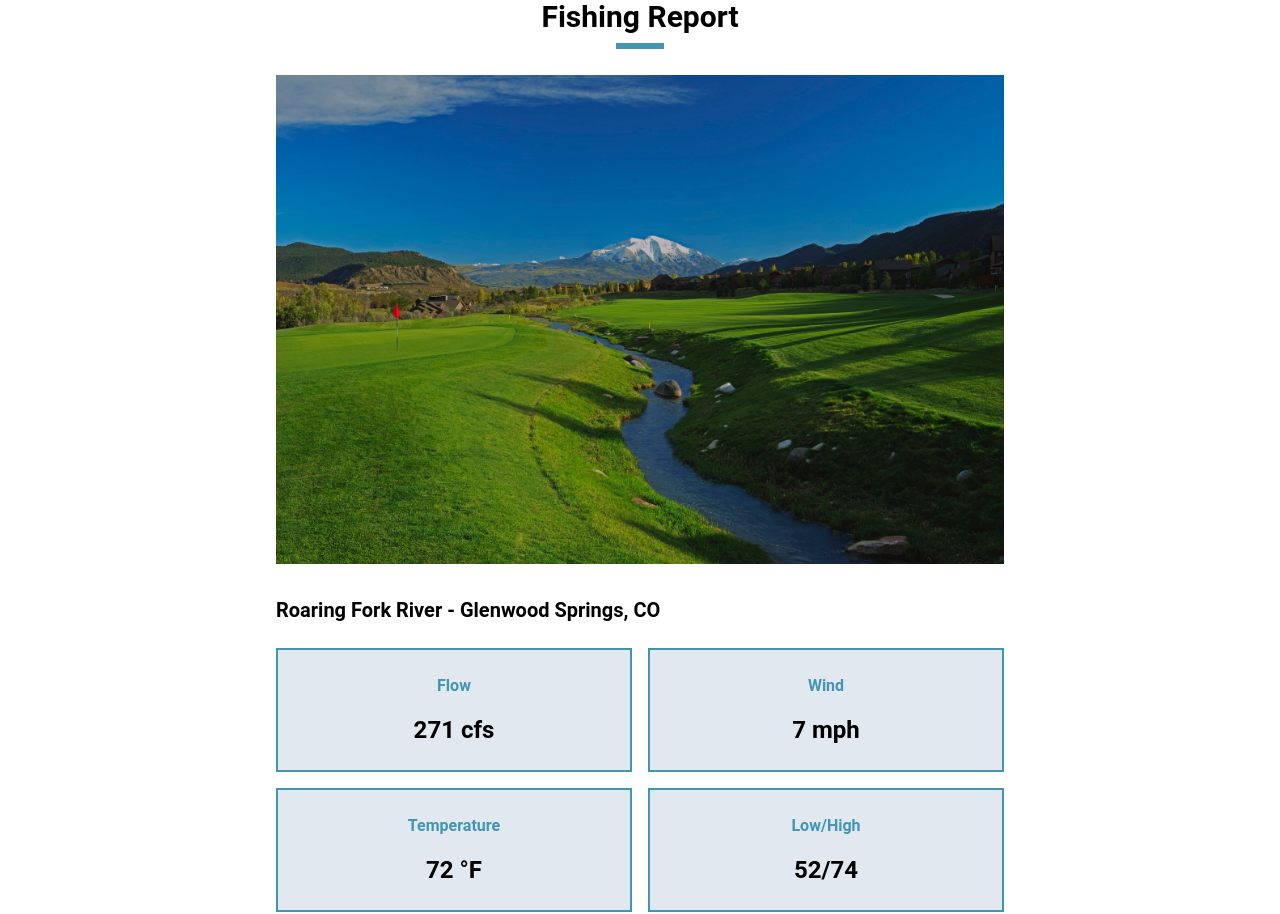
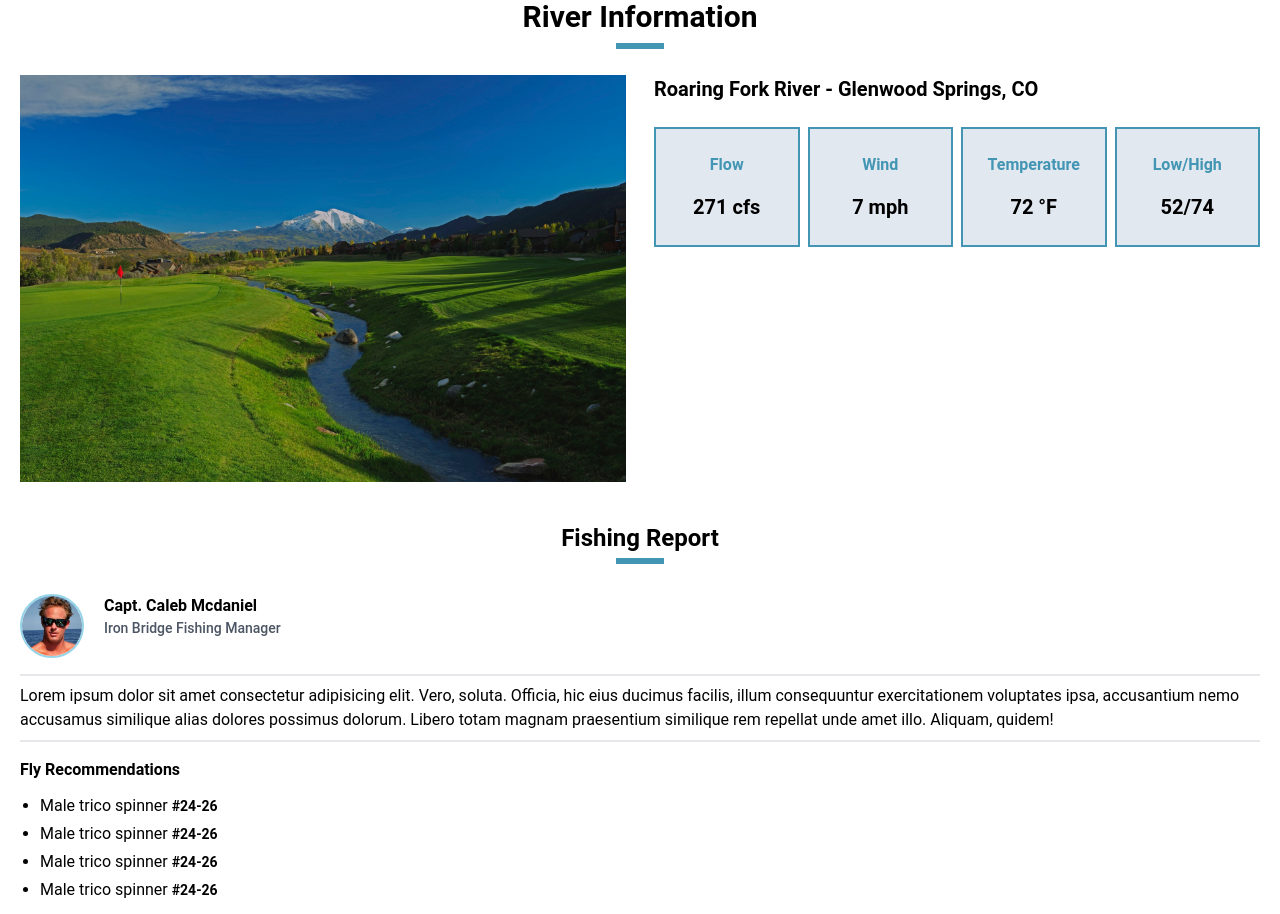
Before and after one commit to charliebarger/SwellGod, a React (Create React App) app: page / in a window 1280 px wide. Shown: the part 140-1054 px from the top of the page. Built offline with nearby package versions, Linux system fonts and the light colour scheme; the HTML template or start-up script is replaced by a standard one.

Commit message:
add report section

```diff
--- a/src/App.tsx
+++ b/src/App.tsx
@@ -4,6 +4,7 @@ import deckers from "./assets/river-information/locations/south-platte/deckers/d
 import { riverAPIcall } from "./helpers/apiCalls"
 import Logo from "../src/assets/images/logo-sm-1.png"
 import ForkPhoto from "../src/assets/images/Hole17.jpg"
+import Headshot from "../src/assets/images/headshot.jpg"
 function App() {
   return (
     <div className="App">
@@ -12,69 +13,118 @@ function App() {
           <img className="py-5" src={Logo} alt="logos "></img>
         </a>
         <nav className="relative container py-6 ml-auto basis-0 hidden font-medium md:block">
-          <div className="flex items-center justify-between space-x-20">
+          <ul className="flex items-center justify-between space-x-20">
+            <li>
               <a
                 href="#"
                 className="m-0 whitespace-nowrap px-5 py-2 rounded-full hover:bg-primaryColor hover:text-white"
               >
                 About
               </a>
+            </li>
+            <li>
               <a
                 href="#"
                 className="m-0 whitespace-nowrap px-5 py-2 rounded-full hover:bg-primaryColor hover:text-white"
               >
                 Fishing Report
               </a>
+            </li>
+            <li>
               <a
                 href="#"
                 className="m-0 whitespace-nowrap px-5 py-2 rounded-full hover:bg-primaryColor hover:text-white"
               >
                 Contact
               </a>
-          </div>
+            </li>
+          </ul>
         </nav>
       </header>
-      <main>
+      <main className="max-w-screen-md m-auto px-5 lg:max-w-none xl:max-w-7xl">
         <h1 className=" my-10 relative font-semibold text-3xl after:content-[''] after:w-12 after:h-1.5 after:bg-primaryColor after:absolute after:top-11 after:left-1/2 after:translate-x-[-50%]">
-          Fishing Report
+          River Information
         </h1>
-        <section className="container max-w-screen-md m-auto px-5">
+        <section className="   lg:grid lg:grid-cols-2 lg:gap-7">
           <div>
-            <img src={ForkPhoto}></img>
+            <img src={ForkPhoto} className="m-auto"></img>
           </div>
-          <section>
-            <h2 className=" mt-8 mb-6 text-left font-semibold text-xl">
+          <div>
+            <h3 className=" mt-8 mb-6 text-left font-semibold text-xl lg:mt-0">
               Roaring Fork River - Glenwood Springs, CO
-            </h2>
-            <section>
-              <div className="m-auto grid gap-4 grid-cols-2">
+            </h3>
+            <div>
+              <div className="m-auto grid gap-4 grid-cols-2 lg:grid-cols-4 lg:gap-2">
                 <div className="flex flex-col space-y-4 border-2 border-primaryColor py-6 flex-1 bg-slate-200 ">
                   <span className=" text-primaryColor text-md font-bold whitespace-nowrap">
                     Flow
                   </span>
-                  <span className=" text-2xl font-bold whitespace-nowrap">271 cfs</span>
+                  <span className=" text-xl font-bold whitespace-nowrap ">271 cfs</span>
                 </div>
                 <div className="flex flex-col space-y-4 border-2 border-primaryColor py-6 flex-1 bg-slate-200 ">
                   <span className=" text-primaryColor text-md font-bold whitespace-nowrap">
                     Wind
                   </span>
-                  <span className=" text-2xl font-bold whitespace-nowrap">7 mph</span>
+                  <span className=" text-xl font-bold whitespace-nowrap">7 mph</span>
                 </div>
                 <div className="flex flex-col space-y-4 border-2 border-primaryColor py-6 flex-1 bg-slate-200 ">
                   <span className=" text-primaryColor text-md font-bold whitespace-nowrap">
                     Temperature
                   </span>
-                  <span className=" text-2xl font-bold whitespace-nowrap">72 °F</span>
+                  <span className=" text-xl font-bold whitespace-nowrap">72 °F</span>
                 </div>
                 <div className="flex flex-col space-y-4 border-2 border-primaryColor py-6 flex-1 bg-slate-200 ">
                   <span className=" text-primaryColor text-md font-bold whitespace-nowrap">
                     Low/High
                   </span>
-                  <span className=" text-2xl font-bold whitespace-nowrap">52/74</span>
+                  <span className=" text-xl font-bold whitespace-nowrap">52/74</span>
+                </div>
+              </div>
             </div>
           </div>
         </section>
-          </section>
+        <section>
+          <h2 className=" my-10 relative font-semibold text-2xl after:content-[''] after:w-12 after:h-1.5 after:bg-primaryColor after:absolute after:top-9 after:left-1/2 after:translate-x-[-50%]">
+            Fishing Report
+          </h2>
+          <div>
+            <div className="flex gap-5">
+              <img
+                className=" w-16 h-16 object-cover rounded-full border-secondaryColor border-2"
+                src={Headshot}
+                alt="headshot"
+              />
+              <div className="flex flex-col">
+                <span className=" text-left font-bold">Capt. Caleb Mcdaniel</span>
+                <span className=" text-left font-medium text-sm text-gray-600">
+                  Iron Bridge Fishing Manager
+                </span>
+              </div>
+            </div>
+            <p className="text-left my-4 py-2 border-y-2">
+              Lorem ipsum dolor sit amet consectetur adipisicing elit. Vero, soluta. Officia, hic
+              eius ducimus facilis, illum consequuntur exercitationem voluptates ipsa, accusantium
+              nemo accusamus similique alias dolores possimus dolorum. Libero totam magnam
+              praesentium similique rem repellat unde amet illo. Aliquam, quidem!
+            </p>
+            <div className="flex flex-col text-start">
+              <b className="text-left">Fly Recommendations</b>
+              <ul className="ml-5 my-2">
+                <li className="list-disc my-1 text-md font-normal">
+                  Male trico spinner <span className=" text-sm font-bold "> #24-26</span>
+                </li>
+                <li className="list-disc my-1 text-md font-normal">
+                  Male trico spinner <span className=" text-sm font-bold "> #24-26</span>
+                </li>
+                <li className="list-disc my-1 text-md font-normal">
+                  Male trico spinner <span className=" text-sm font-bold "> #24-26</span>
+                </li>
+                <li className="list-disc my-1 text-md font-normal">
+                  Male trico spinner <span className=" text-sm font-bold "> #24-26</span>
+                </li>
+              </ul>
+            </div>
+          </div>
         </section>
       </main>
     </div>
```
Also changed, not shown: src/assets/images/headshot.jpg (added). Lines whose indentation alone changed are shown as unchanged.
